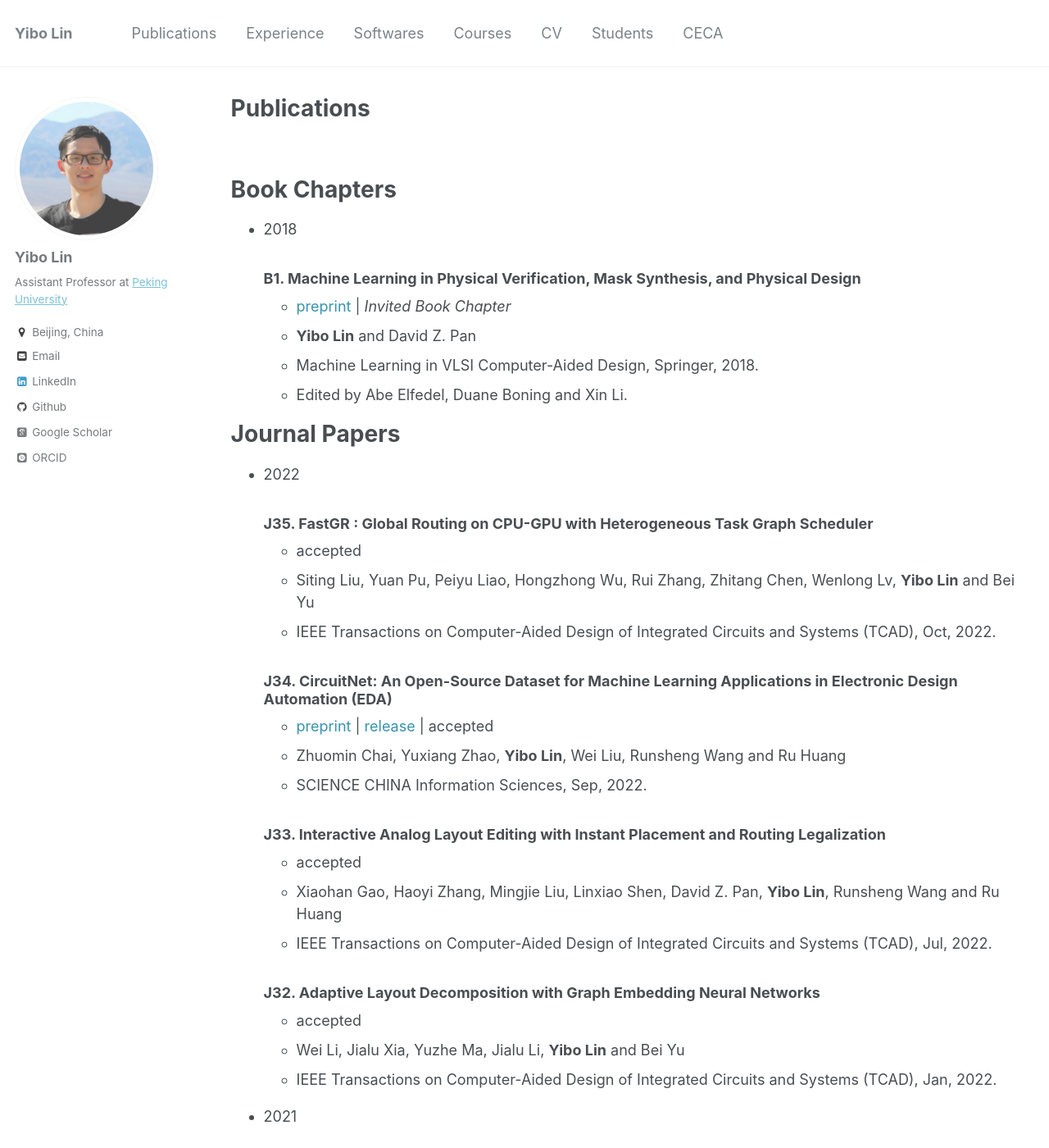
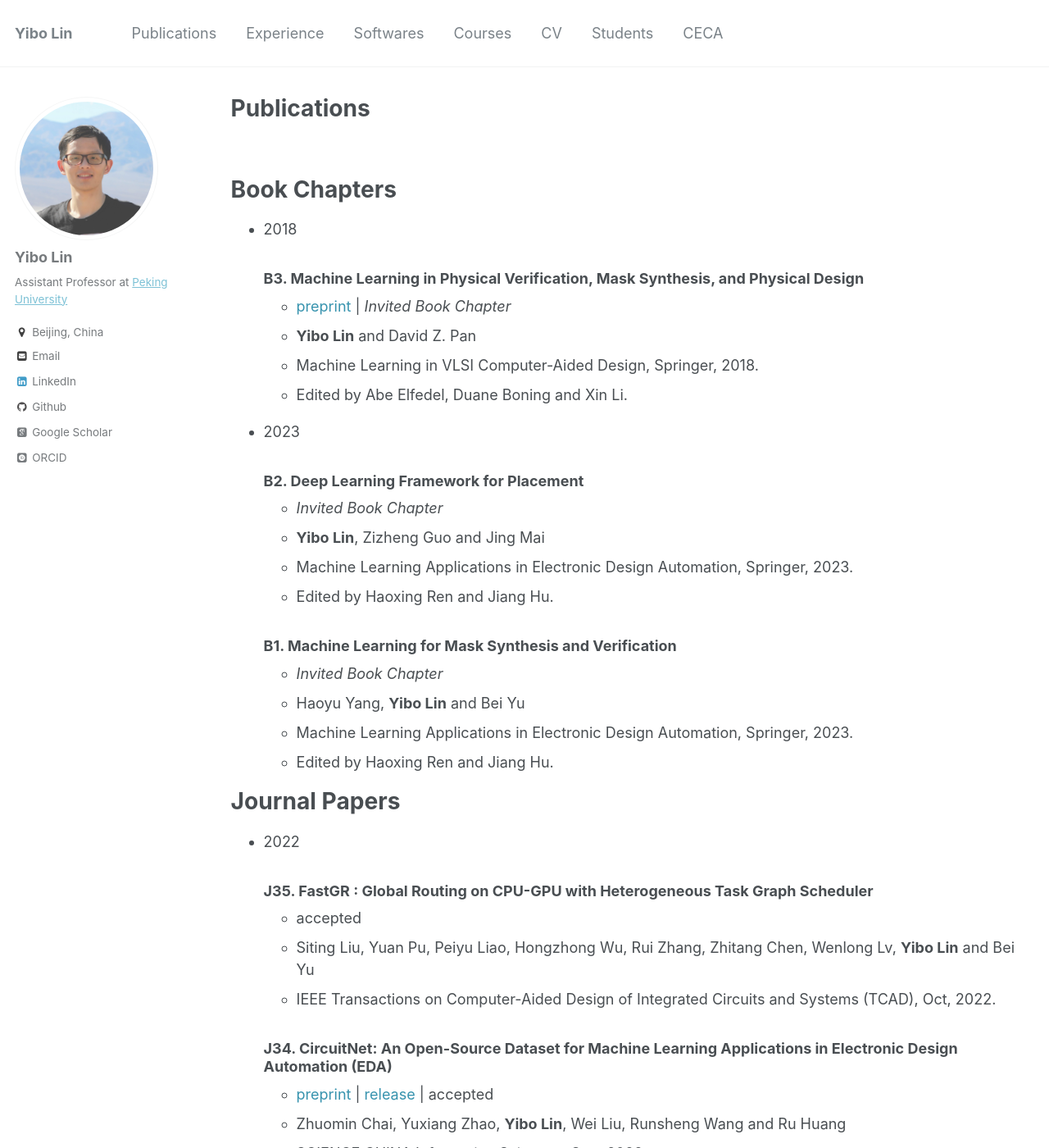
Before and after one commit to limbo018/limbo018.github.io, a Jekyll site: the page built from _pages/publications.md, in a window 1280 px wide and 1400 px high. Shown: the whole window at 82% size. Built offline with Jekyll 4.4.1, drawn with Linux system fonts in a browser that asks for light colours; some web fonts are replaced.

Commit message:
add book chapter ML app in EDA

```diff
--- a/_pages/publications.md
+++ b/_pages/publications.md
@@ -19,11 +19,25 @@ Book Chapters
 
 * 2018
 
-  ### B1. [Machine Learning in Physical Verification, Mask Synthesis, and Physical Design](http://dx.doi.org/10.1007/978-3-030-04666-8_4)
+  ### B3. [Machine Learning in Physical Verification, Mask Synthesis, and Physical Design](http://dx.doi.org/10.1007/978-3-030-04666-8_4)
      * <a href="/publications/papers/ML4CAD_Springer2018_Pan.pdf" style="color:#3793ae">preprint</a> \| *Invited Book Chapter*
      * **Yibo Lin** and David Z. Pan
      * Machine Learning in VLSI Computer-Aided Design, Springer, 2018.
      * Edited by Abe Elfedel, Duane Boning and Xin Li.
+
+* 2023
+
+  ### B2. [Deep Learning Framework for Placement](https://doi.org/10.1007/978-3-031-13074-8)
+     * *Invited Book Chapter*
+     * **Yibo Lin**, Zizheng Guo and Jing Mai
+     * Machine Learning Applications in Electronic Design Automation, Springer, 2023.
+     * Edited by Haoxing Ren and Jiang Hu.
+
+  ### B1. [Machine Learning for Mask Synthesis and Verification](https://doi.org/10.1007/978-3-031-13074-8)
+     * *Invited Book Chapter*
+     * Haoyu Yang, **Yibo Lin** and Bei Yu
+     * Machine Learning Applications in Electronic Design Automation, Springer, 2023.
+     * Edited by Haoxing Ren and Jiang Hu.
 
 Journal Papers
 ======
```
Also changed, not shown: _includes/publications_cv.md (+5 -1 lines), ref/publications.bib (+24 -0 lines), 4 other files.
